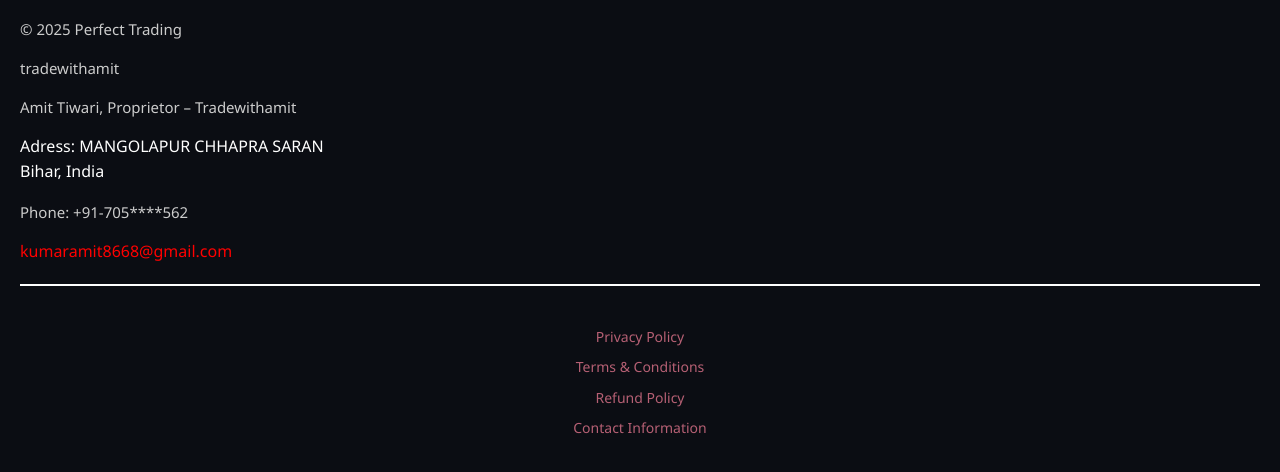
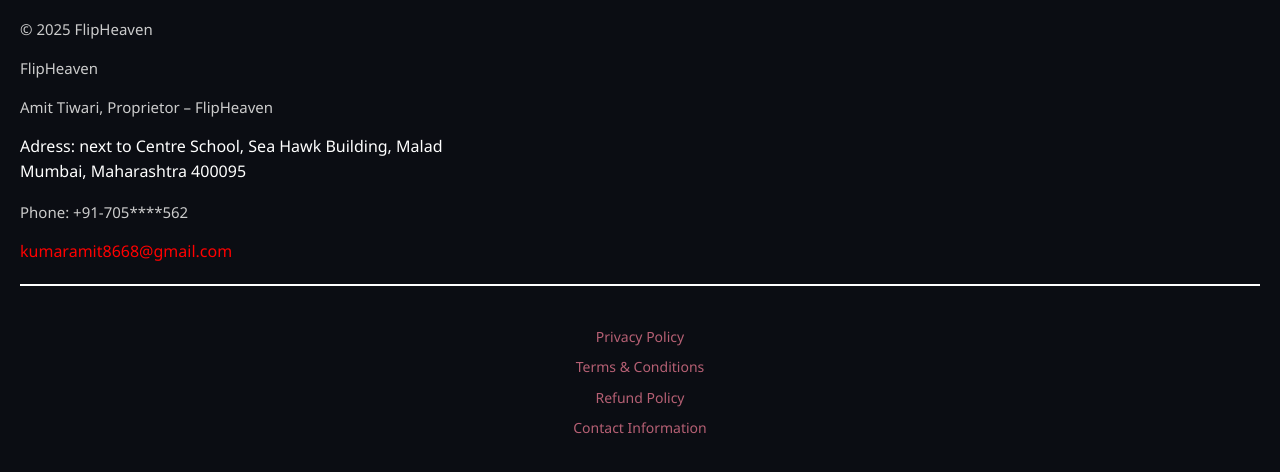
Before and after one commit to tradewithamit/FlipHeaven, a plain HTML site: page contact.html in a window 1280 px wide. Shown: the part 96-568 px from the top of the page. Drawn offline with Linux system fonts and the light colour scheme.

Commit message:
Update contact.html

```diff
--- a/contact.html
+++ b/contact.html
@@ -75,11 +75,11 @@
 <body>
 
     <h1>CONTACT INFO</h1>
-    <p>© 2025 Perfect Trading<br>
-   <p>tradewithamit</p>
-   <p>Amit Tiwari, Proprietor – Tradewithamit</p>
-   Adress: MANGOLAPUR CHHAPRA SARAN
-            <br />Bihar, India
+    <p>© 2025 FlipHeaven<br>
+   <p>FlipHeaven</p>
+   <p>Amit Tiwari, Proprietor – FlipHeaven</p>
+   Adress: next to Centre School, Sea Hawk Building, Malad
+            <br />Mumbai, Maharashtra 400095
 
    <p>Phone: +91-705****562</p>
     <span>kumaramit8668@gmail.com</span>
```
